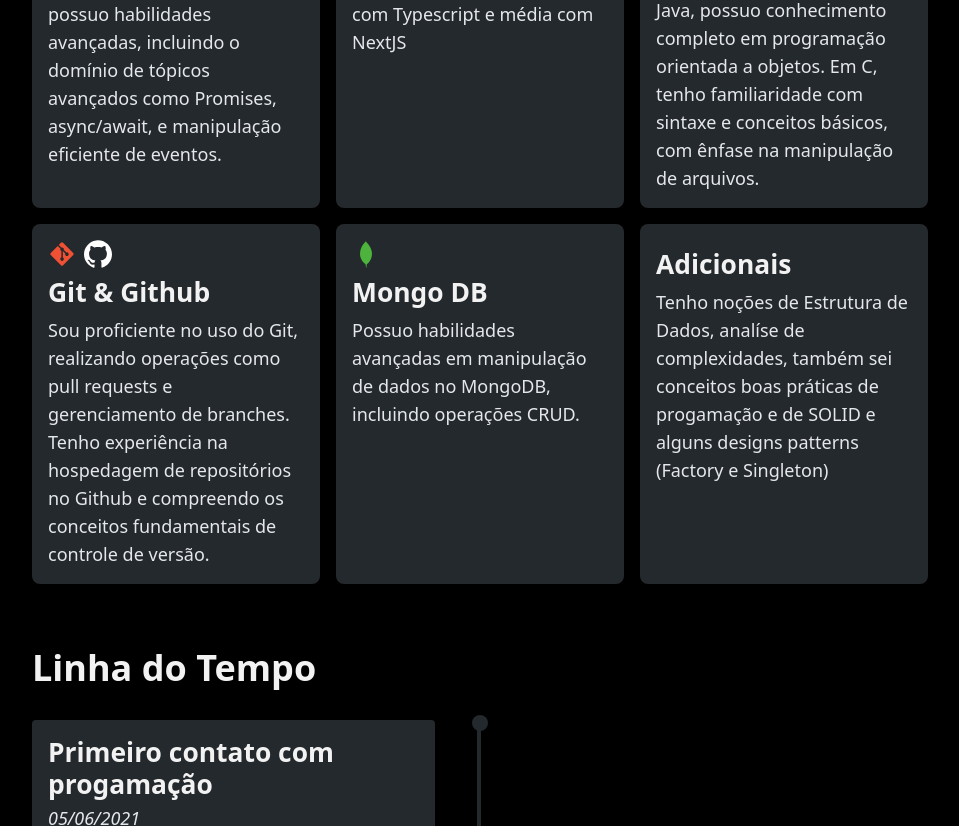
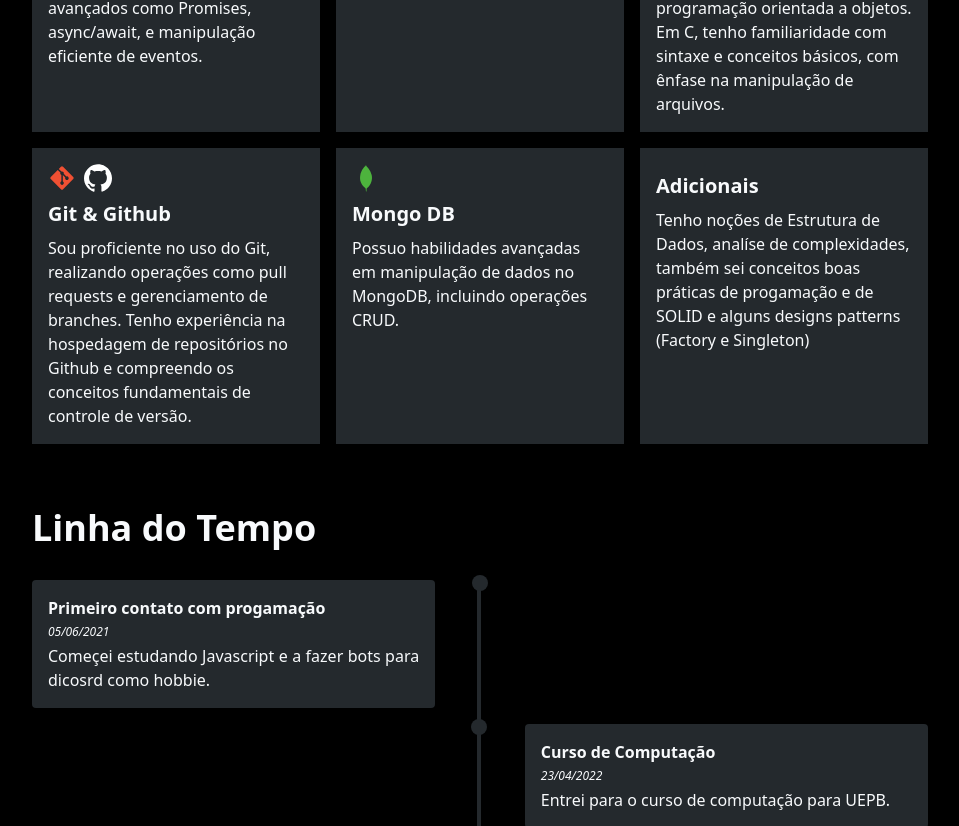
Before and after one commit to yLexter/portifolio, a Next.js app: page / in a window 1280 px wide. Shown: the part 1614-2440 px from the top of the page, without its empty margins (160-1119 px from the left). Built offline with nearby package versions, Linux system fonts and the light colour scheme.

Commit message:
inserção do shard cn

```diff
--- a/app/components/footer/Footer.tsx
+++ b/app/components/footer/Footer.tsx
@@ -20,7 +20,7 @@ export default function Footer({}: IPropFooter) {
    };
 
    return (
-      <footer className="flex relative justify-center items-center absloute bottom-0 bg-primary h-32 w-full px-spacing-page ">
+      <footer className="flex relative justify-center items-center absloute bottom-0 h-32 w-full px-spacing-page ">
          <div className="flex flex-col">
             <div className="flex justify-center items-center gap-x-4 mb-4">
                <SocialIcons.Github />
--- a/app/globals.css
+++ b/app/globals.css
@@ -2,23 +2,43 @@
 @tailwind components;
 @tailwind utilities;
 
-.paragraph-responsive {
-   @apply md:text-base lg:text-lg;
+@layer base {
+   :root {
+      --background: 0 0% 0%;
+      --foreground: 210 40% 98%;
+
+      --card: 222.2 84% 4.9%;
+      --card-foreground: 210 40% 98%;
+
+      --popover: 222.2 84% 4.9%;
+      --popover-foreground: 210 40% 98%;
+
+      --primary: 221.2 83.2% 53.3%;
+      --primary-foreground: 210 40% 98%;
+
+      --secondary: 217.2 32.6% 17.5%;
+      --secondary-foreground: 210 40% 98%;
+
+      --muted: 217.2 32.6% 17.5%;
+      --muted-foreground: 215 20.2% 65.1%;
+
+      --accent: 217.2 32.6% 17.5%;
+      --accent-foreground: 210 40% 98%;
+
+      --destructive: 0 62.8% 30.6%;
+      --destructive-foreground: 210 40% 98%;
+
+      --border: 217.2 32.6% 17.5%;
+      --input: 217.2 32.6% 17.5%;
+      --ring: 212.7 26.8% 83.9%;
+   }
 }
 
-.title-responsive {
-   @apply text-xl md:text-2xl lg:text-[1.65rem] lg:leading-[2rem];
+@layer base {
+   * {
+      @apply border-border;
+   }
+   body {
+      @apply bg-background text-foreground;
+   }
 }
-
-::-webkit-scrollbar {
-   width: 8px;
-}
-
-::-webkit-scrollbar-thumb {
-   background-color: #8a3ab9;
-   border-radius: 6px;
-}
-
-::-webkit-scrollbar-track {
-   background-color: #1a1a1a;
-}
--- a/app/layout.tsx
+++ b/app/layout.tsx
@@ -67,7 +67,7 @@ export default function RootLayout({
 }) {
    return (
       <html lang="en">
-         <body className="bg-primary">{children}</body>
+         <body>{children}</body>
       </html>
    );
 }
--- /dev/null
+++ b/lib/utils.ts
@@ -0,0 +1,6 @@
+import { type ClassValue, clsx } from "clsx"
+import { twMerge } from "tailwind-merge"
+
+export function cn(...inputs: ClassValue[]) {
+  return twMerge(clsx(inputs))
+}
--- a/package.json
+++ b/package.json
@@ -13,6 +13,9 @@
     "@types/react": "18.2.22",
     "@types/react-dom": "18.2.7",
     "autoprefixer": "10.4.16",
+    "class-variance-authority": "^0.7.0",
+    "clsx": "^2.1.0",
+    "lucide-react": "^0.338.0",
     "next": "13.5.2",
     "postcss": "8.4.30",
     "react": "18.2.0",
@@ -20,6 +23,7 @@
     "react-icons": "^4.11.0",
     "tailwind-merge": "^1.14.0",
     "tailwindcss": "3.3.3",
+    "tailwindcss-animate": "^1.0.7",
     "typescript": "5.2.2"
   }
 }
--- a/tailwind.config.ts
+++ b/tailwind.config.ts
@@ -1,20 +1,77 @@
 import type { Config } from "tailwindcss";
-import plugin from "tailwindcss/plugin";
 
 const config: Config = {
+   darkMode: ["class"],
    content: [
-      "./pages/**/*.{js,ts,jsx,tsx,mdx}",
-      "./components/**/*.{js,ts,jsx,tsx,mdx}",
-      "./app/**/*.{js,ts,jsx,tsx,mdx}",
+      "./pages/**/*.{ts,tsx}",
+      "./components/**/*.{ts,tsx}",
+      "./app/**/*.{ts,tsx}",
+      "./src/**/*.{ts,tsx}",
    ],
+   prefix: "",
+
    theme: {
+      container: {
+         center: true,
+         padding: "2rem",
+         screens: {
+            "2xl": "1400px",
+         },
+      },
       extend: {
          colors: {
-            primary: "#000000",
-            secondary: "#6320cf",
-            "primary-secondary": "#333333",
-            "color-text-main": "#F2F2F2",
-            "color-text-secondary": "#e5e7eb",
+            border: "hsl(var(--border))",
+            input: "hsl(var(--input))",
+            ring: "hsl(var(--ring))",
+            background: "hsl(var(--background))",
+            foreground: "hsl(var(--foreground))",
+            primary: {
+               DEFAULT: "hsl(var(--primary))",
+               foreground: "hsl(var(--primary-foreground))",
+            },
+            secondary: {
+               DEFAULT: "hsl(var(--secondary))",
+               foreground: "hsl(var(--secondary-foreground))",
+            },
+            destructive: {
+               DEFAULT: "hsl(var(--destructive))",
+               foreground: "hsl(var(--destructive-foreground))",
+            },
+            muted: {
+               DEFAULT: "hsl(var(--muted))",
+               foreground: "hsl(var(--muted-foreground))",
+            },
+            accent: {
+               DEFAULT: "hsl(var(--accent))",
+               foreground: "hsl(var(--accent-foreground))",
+            },
+            popover: {
+               DEFAULT: "hsl(var(--popover))",
+               foreground: "hsl(var(--popover-foreground))",
+            },
+            card: {
+               DEFAULT: "hsl(var(--card))",
+               foreground: "hsl(var(--card-foreground))",
+            },
+         },
+         borderRadius: {
+            lg: "var(--radius)",
+            md: "calc(var(--radius) - 2px)",
+            sm: "calc(var(--radius) - 4px)",
+         },
+         keyframes: {
+            "accordion-down": {
+               from: { height: "0" },
+               to: { height: "var(--radix-accordion-content-height)" },
+            },
+            "accordion-up": {
+               from: { height: "var(--radix-accordion-content-height)" },
+               to: { height: "0" },
+            },
+         },
+         animation: {
+            "accordion-down": "accordion-down 0.2s ease-out",
+            "accordion-up": "accordion-up 0.2s ease-out",
          },
 
          height: {
@@ -41,8 +98,7 @@ const config: Config = {
          },
       },
    },
-
-   plugins: [],
+   plugins: [require("tailwindcss-animate")],
 };
 
 export default config;
```
Also changed, not shown: components.json (added), 1 other file (tests, documents, lock files or other folders).
